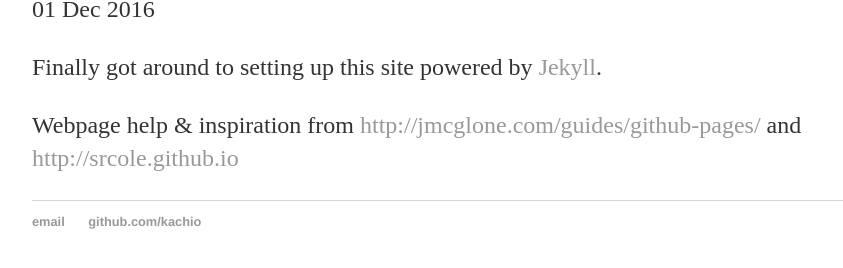
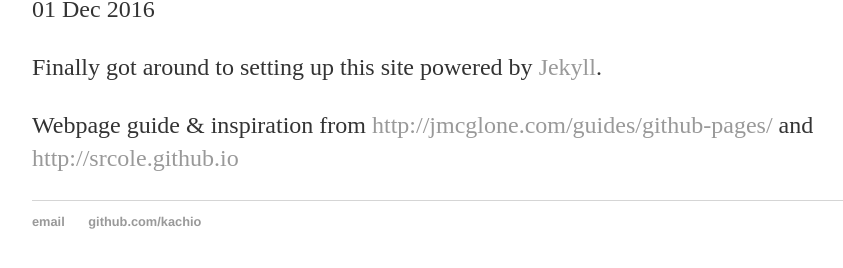
Before and after one commit to kachiO/kachio.github.io, a Jekyll site: the page built from _posts/2016-12-01-Hello-Github-Pages.md, in a window 1280 px wide. Shown: the part 167-435 px from the top of the page, without its empty margins (160-1003 px from the left). Built offline with Jekyll 4.4.1, drawn with Linux system fonts in a browser that asks for light colours.

Commit message:
Update 2016-12-01-Hello-Github-Pages.md

```diff
--- a/_posts/2016-12-01-Hello-Github-Pages.md
+++ b/_posts/2016-12-01-Hello-Github-Pages.md
@@ -6,4 +6,4 @@
 
 Finally got around to setting up this site powered by [Jekyll](http://jekllrb.com).
 
-Webpage help & inspiration from <http://jmcglone.com/guides/github-pages/> and <http://srcole.github.io>
+Webpage guide & inspiration from <a href="http://jmcglone.com/guides/github-pages/">http://jmcglone.com/guides/github-pages/</a> and <http://srcole.github.io>
```
